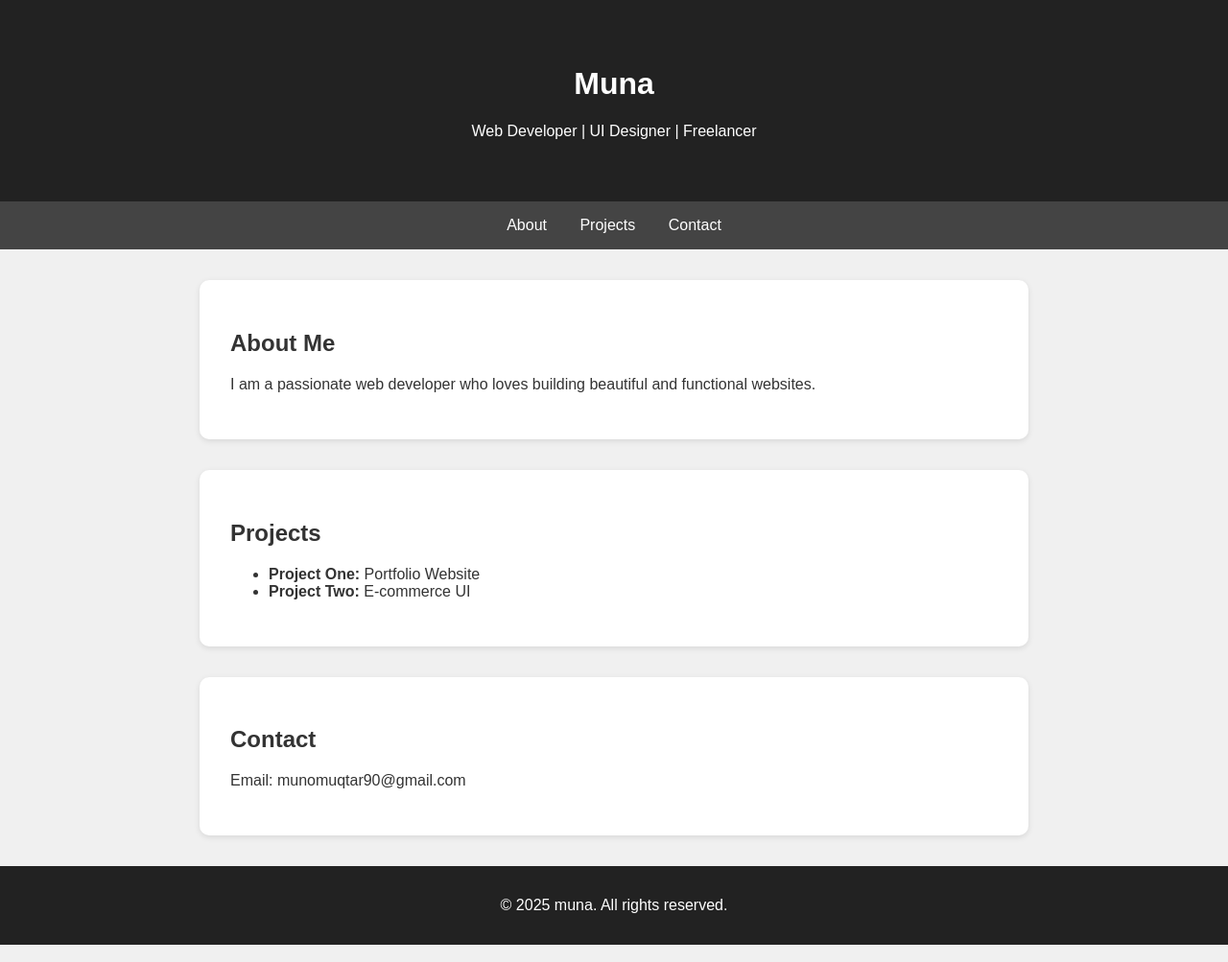
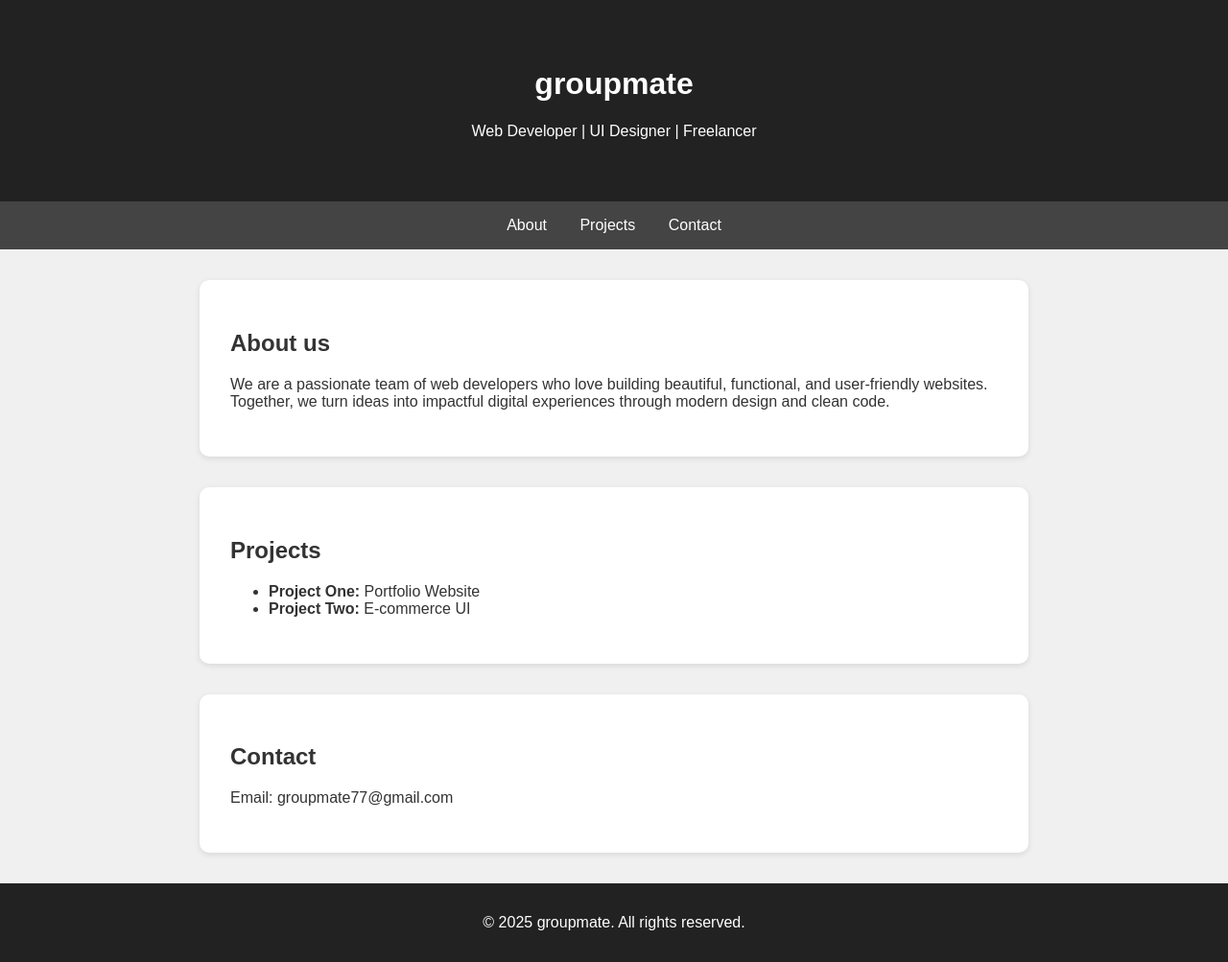
Before and after one commit to munamuqtar/portfolio-website, a plain HTML site: page index.html in a window 1280 px wide. Shown: the whole page at 96% size. Drawn offline with Linux system fonts and the light colour scheme.

Commit message:
Update index.html

```diff
--- a/index.html
+++ b/index.html
@@ -8,7 +8,7 @@
 </head>
 <body>
   <header>
-    <h1>Muna</h1>
+    <h1>groupmate</h1>
     <p>Web Developer | UI Designer | Freelancer</p>
   </header>
 
@@ -19,8 +19,8 @@
   </nav>
 
   <section id="about">
-    <h2>About Me</h2>
-    <p>I am a passionate web developer who loves building beautiful and functional websites.</p>
+    <h2>About us</h2>
+    <p>We are a passionate team of web developers who love building beautiful, functional, and user-friendly websites. Together, we turn ideas into impactful digital experiences through modern design and clean code.</p>
   </section>
 
   <section id="projects">
@@ -33,11 +33,11 @@
 
   <section id="contact">
     <h2>Contact</h2>
-    <p>Email: munomuqtar90@gmail.com</p>
+    <p>Email: groupmate77@gmail.com</p>
   </section>
 
   <footer>
-    <p>© 2025 muna. All rights reserved.</p>
+    <p>© 2025 groupmate. All rights reserved.</p>
   </footer>
 </body>
 </html>
```
